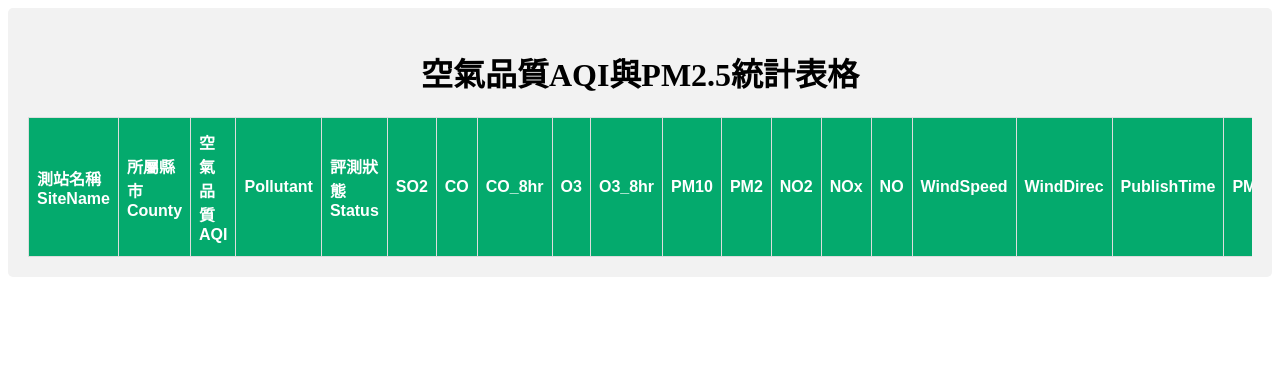
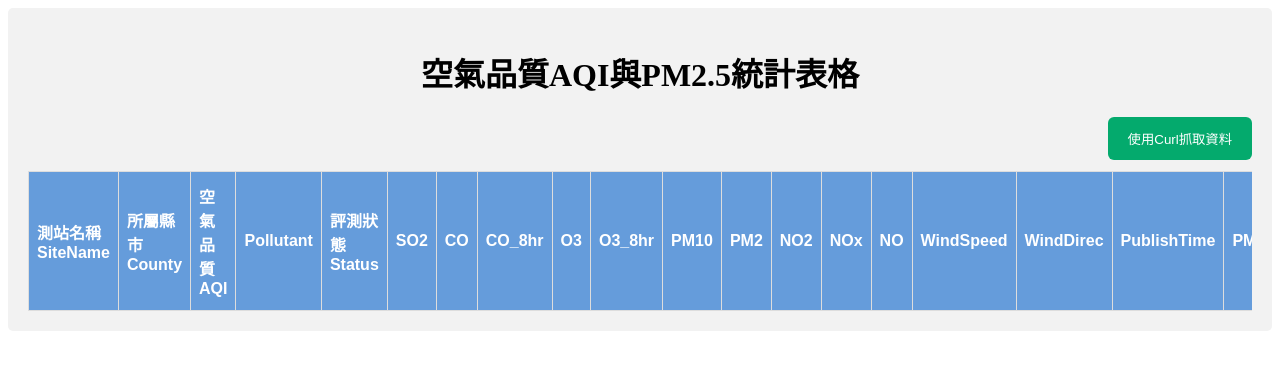
Before and after one commit to luckypig3400/PHP101_pratice_of_Advanced-Network-Programming, a PHP site: page /Week12_PHP_crawler/pm2dot5_crawler.php in a window 1280 px wide. Shown: the top 370 px of the page. Run offline with PHP 8.4, Linux system fonts and the light colour scheme; data that the repository does not hold is empty.

Commit message:
Add new data crawler method "Curl"

```diff
--- a/Week12_PHP_crawler/pm2dot5_crawler.php
+++ b/Week12_PHP_crawler/pm2dot5_crawler.php
@@ -29,6 +29,12 @@ fclose($AQIjsonFile);
     <div class="container" style="text-align: center;">
         <div class="row">
             <h1>空氣品質AQI與PM2.5統計表格</h1>
+        </div>
+
+        <div class="row">
+            <form action="./curl_crawler.php">
+                <input type="submit" value="使用Curl抓取資料"><br><br><br>
+            </form>
         </div>
 
         <div class="table-rwd">
--- a/general_style.css
+++ b/general_style.css
@@ -78,7 +78,7 @@ th {
     padding-top: 12px;
     padding-bottom: 12px;
     text-align: left;
-    background-color: #04AA6D;
+    background-color: #659cdb;
     color: white;
 }
 
```
Also changed, not shown: Week12_PHP_crawler/AQI_tw.json (+1 -1 lines), Week12_PHP_crawler/curl_crawler.php (+9 -3 lines).
